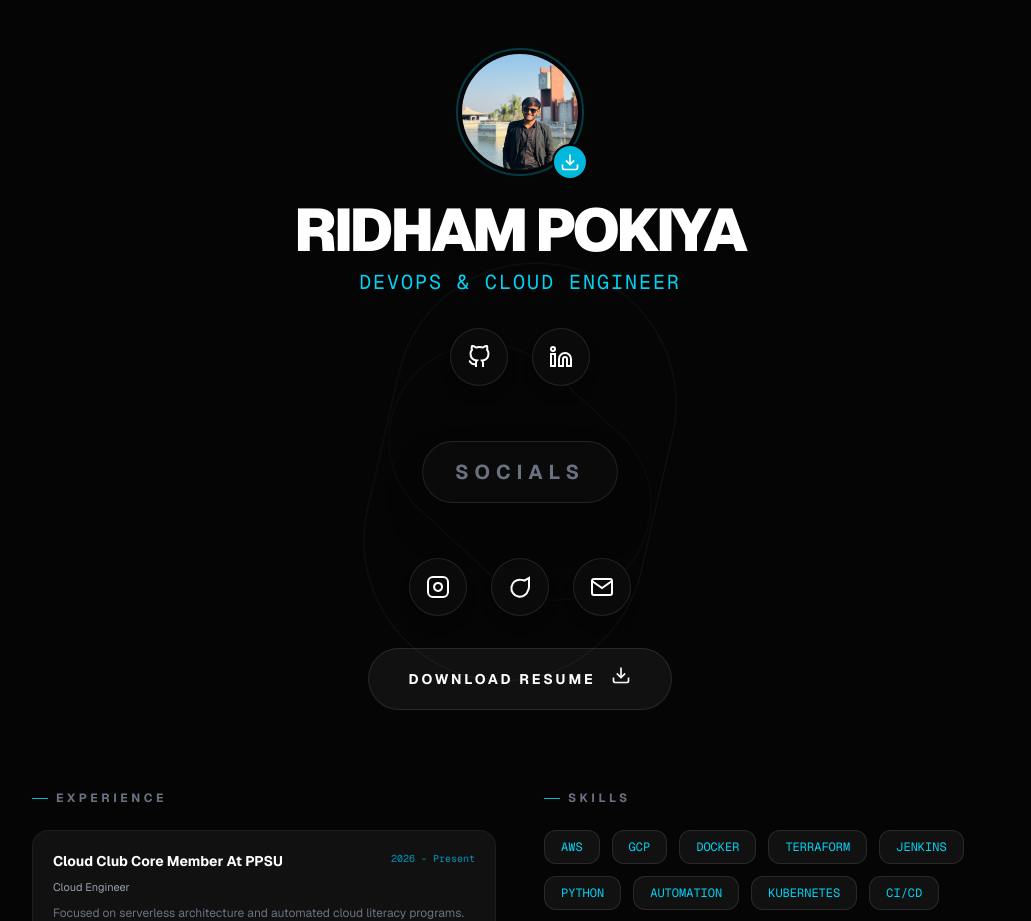
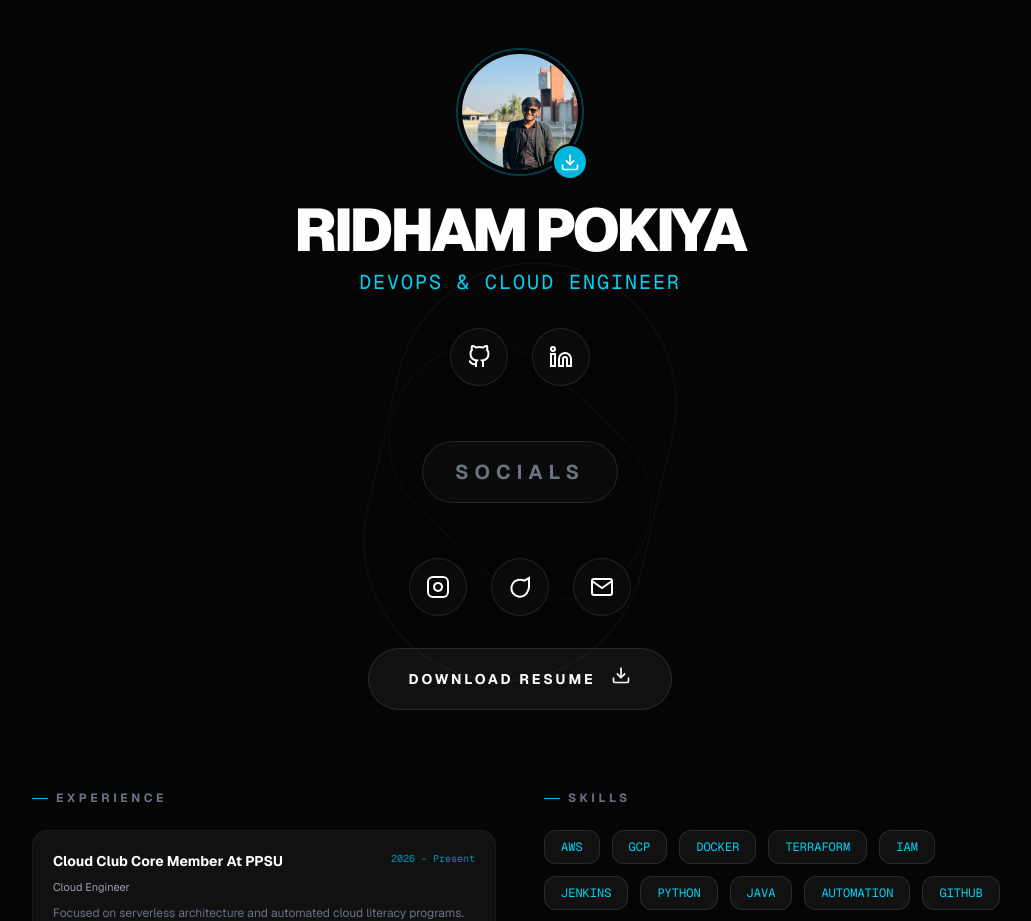
Before and after one commit to ridhampokiya2110/my-portfolio, a Next.js app: page / in a window 1280 px wide. Shown: the top 921 px of the page, without its empty margins (120-1151 px from the left). Built offline with nearby package versions, Linux system fonts and the light colour scheme.

Commit message:
Update skills list in portfolio section

```diff
--- a/app/page.tsx
+++ b/app/page.tsx
@@ -109,7 +109,7 @@ export default function RidhamPortfolio() {
 
             <Section title="SKILLS">
               <div className="flex flex-wrap gap-3">
-                {['AWS', 'GCP', 'Docker', 'Terraform', 'Jenkins', 'Python', 'Automation', 'Kubernetes', 'CI/CD'].map(skill => (
+                {['AWS', 'GCP', 'Docker', 'Terraform','iam', 'Jenkins', 'Python', 'Java', 'Automation','github', 'Kubernetes', 'CI/CD','Cloud-Monitoring' , 'project-management', 'Prompt-Engineering'].map(skill => (
                   <span key={skill} className="px-4 py-2 bg-white/5 border border-white/10 rounded-xl text-xs font-mono text-cyan-400 uppercase">{skill}</span>
                 ))}
               </div>
```
